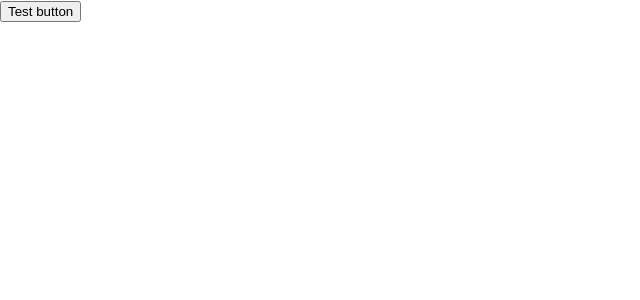
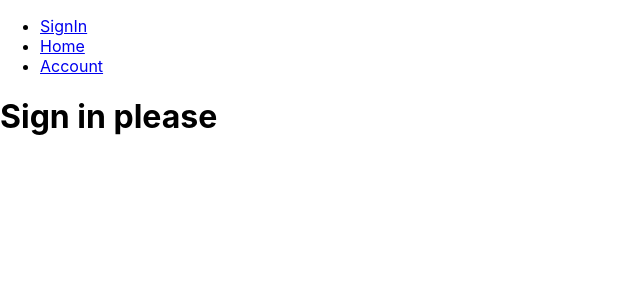
Before and after one commit to ihorlyzak/react__crud_app, a React (Create React App) app: page /home in a window 1280 px wide. Shown: the top 300 px of the page, without its empty margins (0-640 px from the left). Built offline with nearby package versions, Linux system fonts and the light colour scheme.

Commit message:
created ProtectedRoutes

```diff
--- a/src/components/App/App.js
+++ b/src/components/App/App.js
@@ -1,15 +1,37 @@
 import './App.css';
-import { BrowserRouter, Routes, Route } from 'react-router-dom';
+import { BrowserRouter, Routes, Route, Link } from 'react-router-dom';
 
-import { Button } from 'components/Button/Button';
+import { Home } from 'components/Pages/Home';
+import { SignIn } from 'components/Pages/SignIn';
+import { Account } from 'components/Pages/Account';
+import ProtectedRoutes from 'components/ProtectedRoutes/ProtectedRoutes';
 
 function App() {
 
 	return (
 		<BrowserRouter>
 
+			<div>
+				<ul>
+					<li>
+						<Link to="/signin">SignIn</Link>
+					</li>
+					<li>
+						<Link to="/home">Home</Link>
+					</li>
+					<li>
+						<Link to="/account">Account</Link>
+					</li>
+				</ul>
+			</div>
+
 			<Routes>
-				<Route exact path="/home" element={<Button />} />
+				<Route exact path="/signin" element={<SignIn />} />
+
+				<Route element={<ProtectedRoutes />}>
+					<Route exact path="/account" element={<Account />} />
+					<Route exact path="/home" element={<Home />} />
+				</Route>
 			</Routes>
 
 		</BrowserRouter>
--- /dev/null
+++ b/src/components/Pages/Account.jsx
@@ -0,0 +1,6 @@
+
+export const Account = () => {
+    return (
+        <h2>Account is also protected</h2>
+    )
+}
--- /dev/null
+++ b/src/components/Pages/Home.jsx
@@ -0,0 +1,10 @@
+import { Button } from "components/Button/Button"
+
+export const Home = () => {
+    return (
+        <div>
+            <h2>I`m home page. So u can press the button</h2>
+            <Button />
+        </div>
+    )
+}
--- /dev/null
+++ b/src/components/Pages/SignIn.jsx
@@ -0,0 +1,6 @@
+
+export const SignIn = () => {
+    return (
+        <h1>Sign in please</h1>
+    )
+}
--- /dev/null
+++ b/src/components/ProtectedRoutes/ProtectedRoutes.jsx
@@ -0,0 +1,14 @@
+import { SignIn } from 'components/Pages/SignIn';
+import { Outlet } from 'react-router-dom';
+const useAuth = () => {
+    const user = { loggedIn: false }
+    return user && user.loggedIn;
+}
+const ProtectedRoutes = () => {
+    const isAuth = useAuth();
+    return (
+        isAuth ? <Outlet /> : <SignIn />
+    )
+}
+
+export default ProtectedRoutes
```
